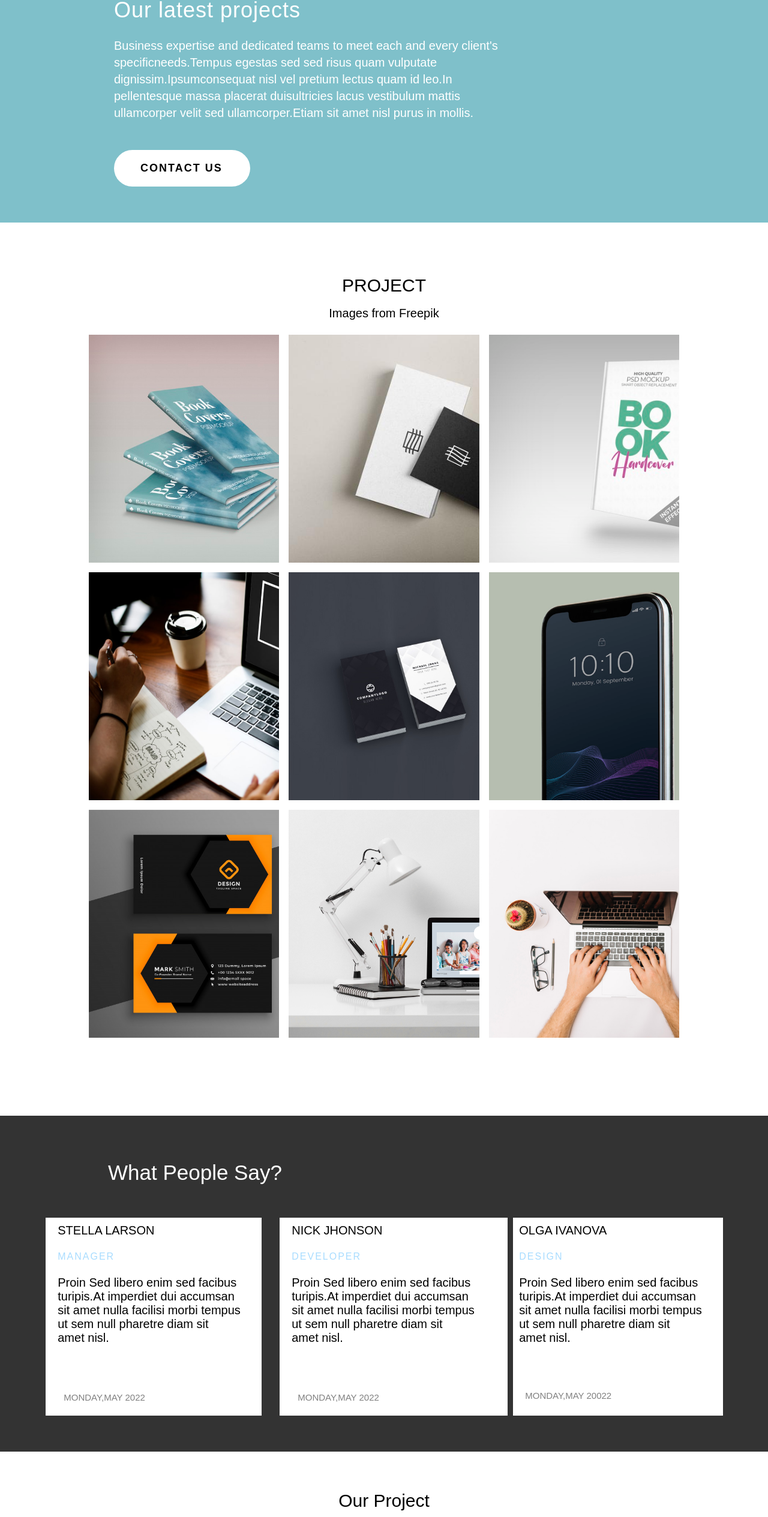
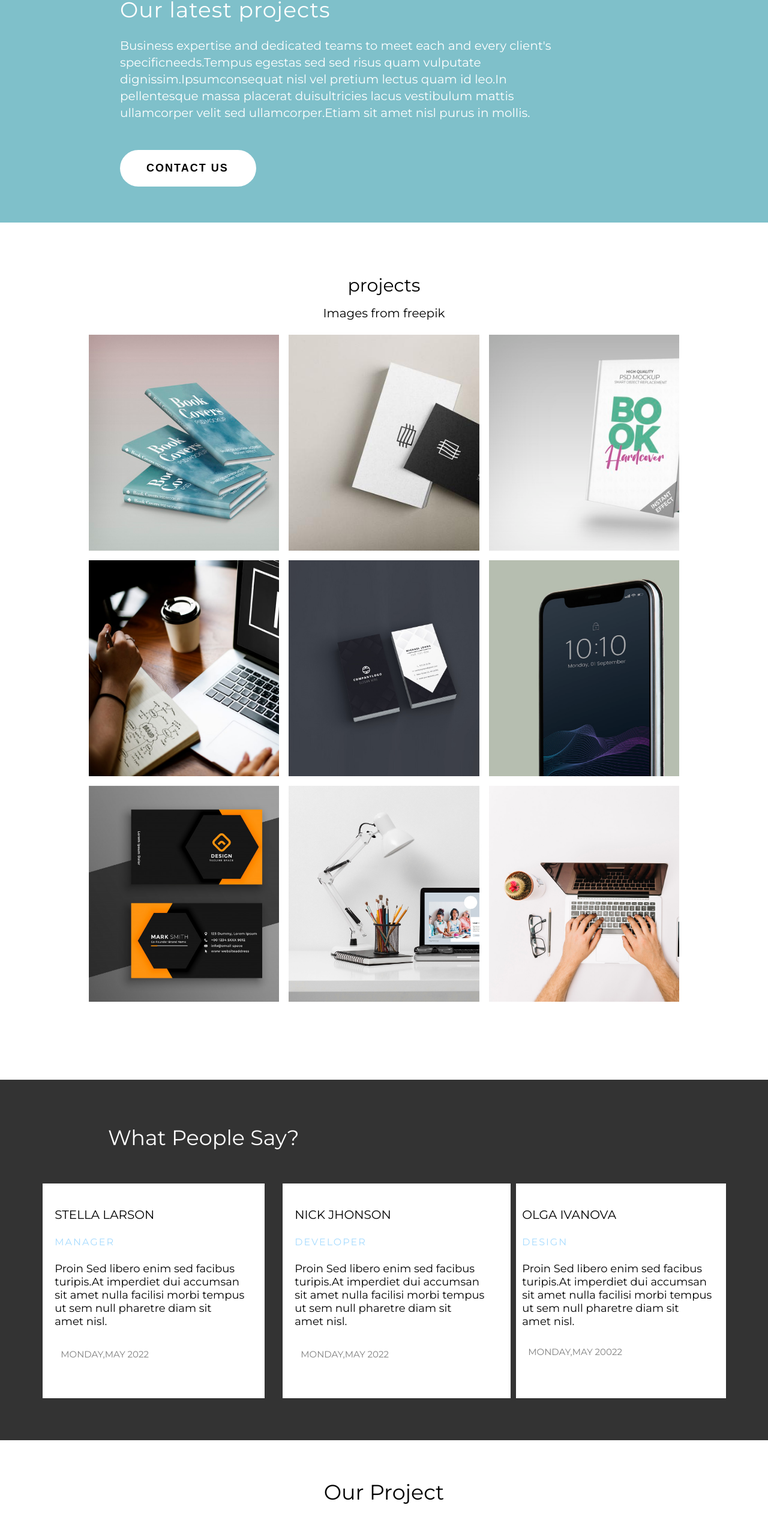
Before and after one commit to pavithradhinakaran26/css-1, a plain HTML site: page index.html in a window 1280 px wide. Shown: the part 229-2758 px from the top of the page at 60% size. Drawn offline with Linux system fonts and the light colour scheme.

Commit message:
today task

```diff
--- a/index.html
+++ b/index.html
@@ -3,6 +3,7 @@
 <head>
     <meta charset="UTF-8">
     <meta name="viewport" content="width=device-width, initial-scale=1.0">
+    <link href='https://fonts.googleapis.com/css?family=Montserrat' rel='stylesheet'>
     <link rel="stylesheet" href="https://cdnjs.cloudflare.com/ajax/libs/font-awesome/6.6.0/css/all.min.css" integrity="sha512-Kc323vGBEqzTmouAECnVceyQqyqdsSiqLQISBL29aUW4U/M7pSPA/gEUZQqv1cwx4OnYxTxve5UMg5GT6L4JJg==" crossorigin="anonymous" referrerpolicy="no-referrer" />
     <title>Document</title>
     <link rel="stylesheet" href="style.css">
@@ -23,12 +24,8 @@
 
       </div>
     <br>
-    <div class="pro1">
-      <p class="pro">PROJECT</p>
-      <br>
-    <div id="Freepik"></div>
-    <div class="par">Images from Freepik</div><br>
-    </div>
+      <h2 class="pro">projects</h2><br>
+      <p class="from">Images from freepik</p><br>
     <div class="main">
     <div class="parent">
       <div class="child img1"></div>
@@ -72,19 +69,19 @@
 
         <div class="stella">STELLA LARSON<br><br>
             <h1>MANAGER</h1><br>
-            <p>Proin Sed libero enim sed facibus<br> turipis.At imperdiet dui accumsan<br> sit amet nulla facilisi morbi tempus<br>ut sem null pharetre diam sit<br> amet nisl.</p><br><br><br>
+            <p class="proin">Proin Sed libero enim sed facibus<br> turipis.At imperdiet dui accumsan<br> sit amet nulla facilisi morbi tempus<br>ut sem null pharetre diam sit<br> amet nisl.</p><br>
             <p class="Monday">MONDAY,MAY 2022</p>
 
         </div>
 
         <div class="nick">NICK JHONSON<br><br>
          <h1>DEVELOPER</h1><br>
-         <p>Proin Sed libero enim sed facibus<br>turipis.At imperdiet dui accumsan<br> sit amet nulla facilisi morbi tempus<br>ut sem null pharetre diam sit<br> amet nisl.</p><br><br><br>
+         <p class="sed">Proin Sed libero enim sed facibus<br>turipis.At imperdiet dui accumsan<br> sit amet nulla facilisi morbi tempus<br>ut sem null pharetre diam sit<br> amet nisl.</p><br>
          <p class="may">MONDAY,MAY 2022</p>
         </div>
         <div class="olga">OLGA IVANOVA<br><br>
           <h1>DESIGN</h1><br>
-          <p>Proin Sed libero enim sed facibus<br>turipis.At imperdiet dui accumsan<br> sit amet nulla facilisi morbi tempus<br>ut sem null pharetre diam sit<br> amet nisl.<br><br><br></p>
+          <p class="facibus">Proin Sed libero enim sed facibus<br>turipis.At imperdiet dui accumsan<br> sit amet nulla facilisi morbi tempus<br>ut sem null pharetre diam sit<br> amet nisl.</p>
           <p class="mon">MONDAY,MAY 20022</p>
         </div>
 
@@ -98,11 +95,8 @@
     </div>
     <h2 class="our-project">Our Project</h2><br>
 
-    <p class="outlet">Velit aliquet sagittis id consectetur purus ut facibus.Eu ulrices vitea auctor eu<br>Molestie a iaculis at erat pellentesque.</p><br><br>
-    <p class="freepik">Images from <br>Freepik</p>
-
-    <br><br>
-
+    <p class="outlet">Velit aliquet sagittis id consectetur purus ut facibus.Eu ulrices vitea auctor eu.<br>Molestie a iaculis at erat pellentesque.</p><br>
+    <p class="freepik">Images from <br>Freepik</p><br>
 
      <div class="main">
       <div class="parent">
@@ -153,8 +147,8 @@
        California 55696</p>
       <br>
       <p class="tel">Tel:
-        <b>(111)360 336 663</b></p>
-      <p class="element">Sample text. Click to select the Text Element.</p>
+      <b>(111)360 336 663</b></p>
+      <p class="element">Sample text.Click to select the Text Element.</p>
     </div>
     <div class="parac">
       <div class="id">
@@ -170,8 +164,9 @@
       </div>
     </div>
   </div>
+
   <div class="click">
-    <p>Sample text. Click to select the Text Element.</p>
+    <p class="sa">Sample text. Click to select the Text Element.</p>
   </div>
 
   <div class="template">
--- a/style.css
+++ b/style.css
@@ -15,21 +15,29 @@
     background-color:rgb(127,192,202);
     color: white;
     /* text-align: center; */
-    padding-left: 190px;
+    padding-left: 200px;
     font-size:40px;
     margin-top: 30px;
     height: 70%;
-    margin-bottom:70px ;
-    padding-top:40px ;
+    margin-bottom:70px;
+    padding-top:40px;
 }
-
-
 .pro{
     text-align: center;
-    font-size: 30px;
-    font-weight:100;
+    font-size:30px ;
+    line-height:1.1 ;
     font-family: Montserrat, sans-serif;
-    padding-bottom:-15px ;
+    font-weight: 100;
+}
+.from{
+    text-align: center;
+    font-size:20px ;
+    font-family: Montserrat, sans-serif;
+}
+.freepik{
+    text-align: center;
+    font-family: Montserrat, sans-serif;
+    font-size: 18px;
 }
 .our{
     font-weight: 400;
@@ -37,7 +45,6 @@
     line-height: 1.1;
     /* margin-top: 20px;
     /* margin-bottom/: 20px; */
-
     letter-spacing:1px ;
     padding-bottom:25px ;
     font-family: Montserrat, sans-serif;
@@ -45,13 +52,12 @@
 .BUsiness{
     font-size:20px ;
     text-align: left;
-    font-family:Montserrat, sans-serif ;
+    font-family:Montserrat, sans-serif;
     font-weight: 100;
-    letter-spacing:0px ;
-    word-wrap: normal;
+    font-style: normal;
+    word-wrap:normal;
     line-height: 1.4;
 }
-
 .button {
     border-style: none;
     text-transform: uppercase;
@@ -80,7 +86,7 @@
 .parent{
     transition: transform 0.3s ease-in-out;
     width: 31%;
-    height: 380px;
+    height: 360px;
     overflow: hidden;
     position: relative;
     background-color: black;
@@ -99,7 +105,7 @@
 }
 .parent :hover > .overlay{
     width:100% ;
-    height: 100%;
+    height: 10%;
     position: absolute;
     background-color:#000 ;
     opacity: 0.5;
@@ -186,7 +192,7 @@
 .par{
     text-align: center;
     font-size:20px;
-   font-family:Montserrat, sans-serif; ;
+
 }
 
 #container
@@ -202,23 +208,28 @@
     display: flex;
     justify-content: center;
     align-items: center;
-    min-height: 300px;
+    min-height: 200px;
     padding-left: 30px;
-    padding-bottom:30px ;
+    padding-bottom:40px ;
+
 }
  .stella{
-    height: 310px;
-    width: 330px;
+    height: 308px;
+    width: 340px;
     background-color:white ;
     font-family:Montserrat, sans-serif;
-    text-align: left;
+   text-align: left;
     font-size:20px ;
     padding:10px ;
     margin-left: 1%;
     padding-left:20px;
+    padding-top:40px ;
+}
+.proin{
+    font-size:18px ;
 }
 .nick{
-    height: 310px;
+    height: 308px;
     width: 350px;
     background-color:white ;
     margin: 30px;
@@ -228,24 +239,30 @@
     font-family:Montserrat, sans-serif; ;
     padding-left:20px ;
     margin-right:6% ;
+    padding-top: 40px;
+}
+.sed{
+    font-size:18px ;
 }
 .olga{
-    height: 310px;
+    height: 308px;
     width: 330px;
-    background-color:white ;
+    background-color:white;
     margin: -60px;
     text-align: left;
     font-size:20px ;
     padding:10px ;
-
+    padding-top: 40px;
     font-family:Montserrat, sans-serif;
-
+}
+.facibus{
+    font-size:18px ;
 }
 .outlet{
     font-size: 20px;
     text-align: center;
     font-weight: 400;
-    font-family:Montserrat, sans-serif; ;
+    font-family:Montserrat, sans-serif;
 }
 
 .Monday{
@@ -254,6 +271,8 @@
     padding:10px ;
     font-family: Montserrat, sans-serif;
     padding-right:180px ;
+
+    text-align: left;
 }
 .may{
     font-size: 15px;
@@ -261,6 +280,8 @@
     padding:10px ;
     padding-right:186px ;
     font-family:Montserrat, sans-serif;
+    text-align: left;
+
 }
 .mon{
     font-size: 15px;
@@ -270,12 +291,9 @@
     padding-right:160px ;
     padding-left:10px ;
     font-family: Montserrat, sans-serif;
+
 }
-.freepik{
-    text-align: center;
-    color: #000000;
-    font-family:Montserrat, sans-serif;
-}
+
 h1 {
     font-size:16px;
     color: rgb(168,220,255);
@@ -289,7 +307,7 @@ p{
 }
 .our-project {
     text-align: center;
-    font-size:30px ;
+    font-size:35px ;
     font-family: Montserrat, sans-serif;
     font-weight:700;
     font-weight: lighter;
@@ -302,8 +320,9 @@ p{
     display: grid;
     grid-template-columns:  600px 400px 400px;
     padding: 100px;
-    margin-top: 40px;
+    margin-top: 60px;
     overflow-x: hidden;
+    padding-bottom:50px ;
 }
 .paraa{
     font-family: "Montserrat", sans-serif;
@@ -313,7 +332,8 @@ p{
     padding-left: 7rem;
     line-height: 1.1;
     background-color:rgb(51,51,51) ;
-    padding-top:5px ;
+    padding-top:6px;
+
 }
 .info{
     text-transform: uppercase;
@@ -325,21 +345,19 @@ p{
      margin-top: 13px;
  }
  .no8{
-    font-size: 35px;
+    font-size: 30px;
     width: 800rem;
     font-family: Verdana, Geneva, Tahoma, sans-serif;
     font-weight: 300;
-
-
- }
+}
  .im{
     margin-top: 25px;
  }
 .text2{
     margin-top: 5rem;
-    font-size: large;
+    font-size:large;
     line-height: 15px;
-    padding-right: 140px;
+
 
 
 
@@ -361,21 +379,24 @@ p{
     width: 16rem;
     margin-right: 10px;
     word-wrap: 0px;
-    padding-top:40px ;
-    padding-left:60px ;
+    padding-top:60px ;
+    padding-left:10px ;
 }
 .tel{
-    font-size: 25px;
+    font-size: 20px;
 
 }
 .soci{
     font-size:20px ;
     padding-right:370px ;
     padding-top:150px ;
-    padding-left:10px ;
+    padding-left:3px ;
 }
 .sam{
     padding-right:300px ;
+    font-size:25px ;
+    font-family: Montserrat, sans-serif;
+    font-weight: 700;
 }
 .parac{
     display:flex;
@@ -399,7 +420,6 @@ p{
     font-size: inherit;
     top: -140px;
     padding-left: 40px;
-
 }
 .para1{
     padding-right: 15rem ;
@@ -439,43 +459,40 @@ footer{
 .click{
     text-align: center;
     margin-top: 150px;
-    font-size: 15px;
+    font-size: 20px;
+    padding-left:10px ;
+    padding-bottom:20px ;
+    padding-bottom:40px ;
 }
-
+.sa{
+    font-size:15px ;
+}
 .template{
     text-align: center;
     font-size: 15px;
     margin-top: 80px;
 }
-
 .tem{
     display: inline-block;
 }
-
 .tem:hover span{
     cursor: pointer;
     color: gray;
 }
-
 .tem:hover, .tem.line:focus{
     text-decoration: none;
 }
-
 .creat{
     display: inline-block;
-    padding-bottom:30px ;
+    padding-bottom:100px;
 }
-
 .builder{
     display: inline-block;
 }
-
 .buil:hover span{
     cursor: pointer;
     color: gray;
 }
-
 .buil:hover, .buil.line:focus{
     text-decoration: none;
-
 }
```
